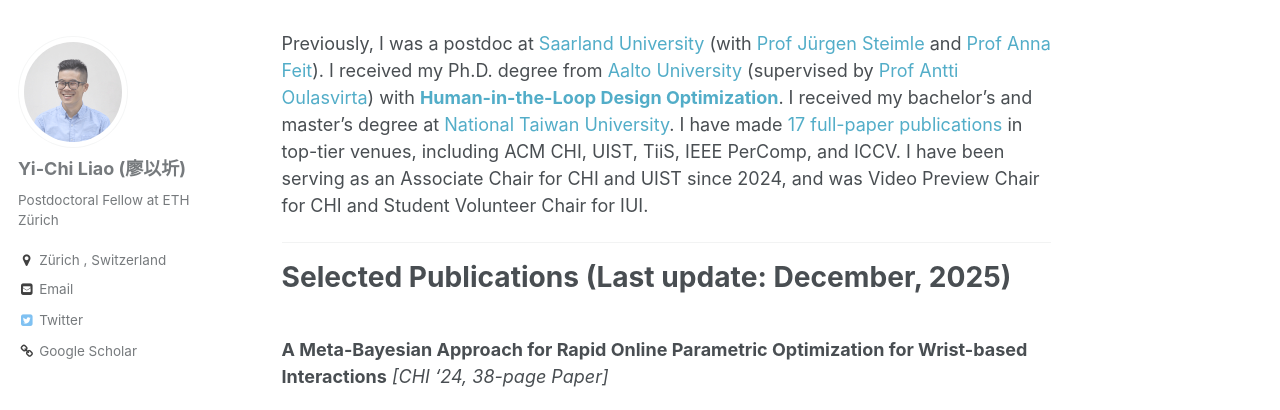
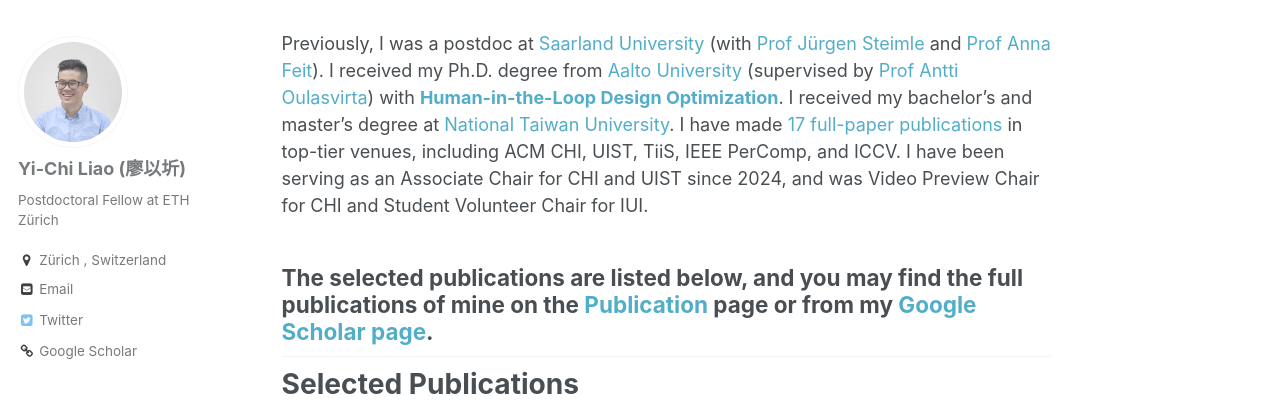
Before and after one commit to yichiliao/yichiliao.github.io, a Jekyll site: the page built from _pages/about.md, in a window 1280 px wide and 900 px high, scrolled down 501 px, cut to the strip 0-410 px from the top of the window. Built offline with Jekyll 4.4.1, drawn with Linux system fonts in a browser that asks for light colours.

Commit message:
updating publications

```diff
--- a/_pages/about.md
+++ b/_pages/about.md
@@ -16,9 +16,10 @@
 <br>
 Previously, I was a postdoc at [Saarland University](https://www.uni-saarland.de/en/home.html) (with [Prof Jürgen Steimle](https://hci.cs.uni-saarland.de/people/juergen-steimle/) and [Prof Anna Feit](http://annafeit.de/)). I received my Ph.D. degree from [Aalto University](https://www.aalto.fi/en) (supervised by [Prof Antti Oulasvirta](https://users.aalto.fi/~oulasvir/)) with [**Human-in-the-Loop Design Optimization**](https://drive.google.com/file/d/1UcH6LuV7GiyRMvrVb9EZ34z-FeGPDBS7/view?usp=sharing). I received my bachelor’s and master’s degree at [National Taiwan University](https://www.ntu.edu.tw/english/). I have made [17 full-paper publications](https://scholar.google.com/citations?user=Ddny4V4AAAAJ&hl=en) in top-tier venues, including ACM CHI, UIST, TiiS, IEEE PerComp, and ICCV. I have been serving as an Associate Chair for CHI and UIST since 2024, and was Video Preview Chair for CHI and Student Volunteer Chair for IUI.
 
+The selected publications are listed below, and you may find the full publications of mine on the [Publication](https://yichiliao.com/publications/) page or from my [Google Scholar page](https://scholar.google.com/citations?user=Ddny4V4AAAAJ&hl=en).
 ------
 
-Selected Publications (Last update: December, 2025)
+Selected Publications
 ======
 <br>
 **A Meta-Bayesian Approach for Rapid Online Parametric Optimization for Wrist-based Interactions** *[CHI '24, 38-page Paper]*<br>
```
